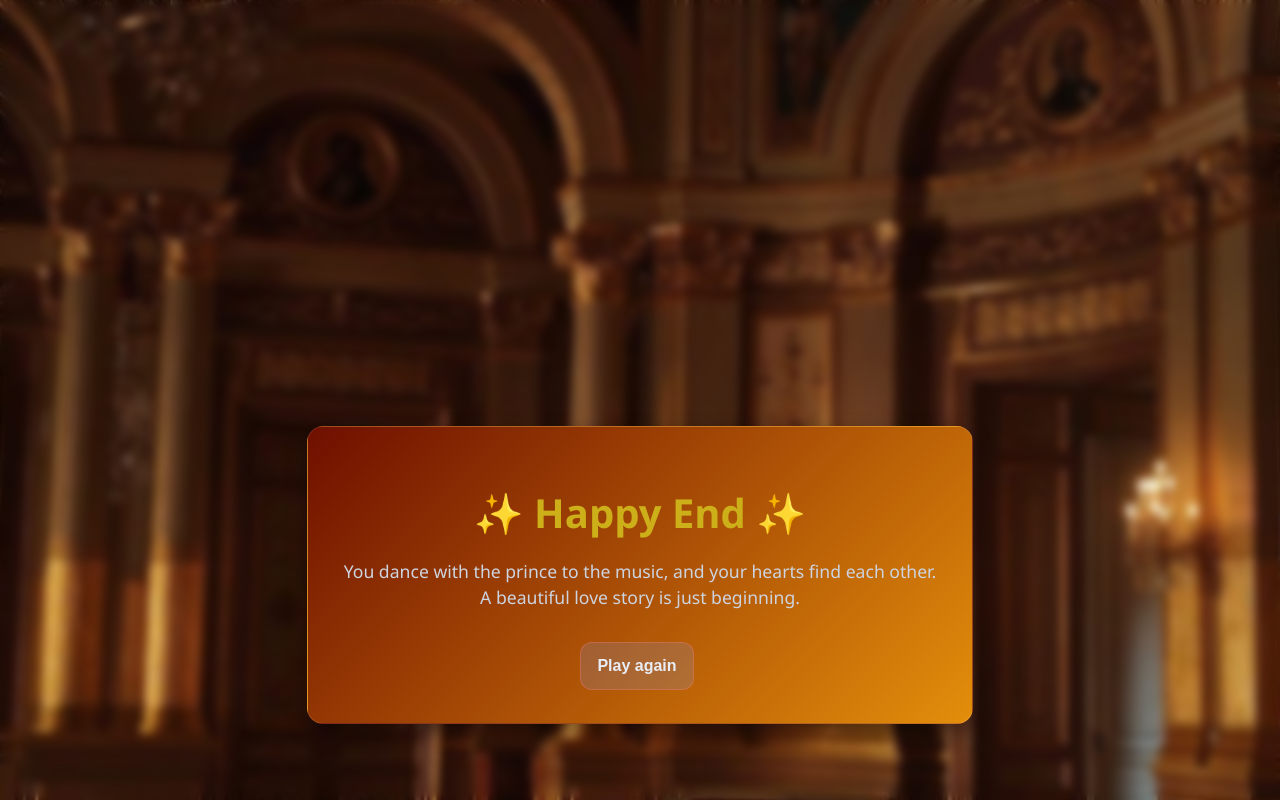
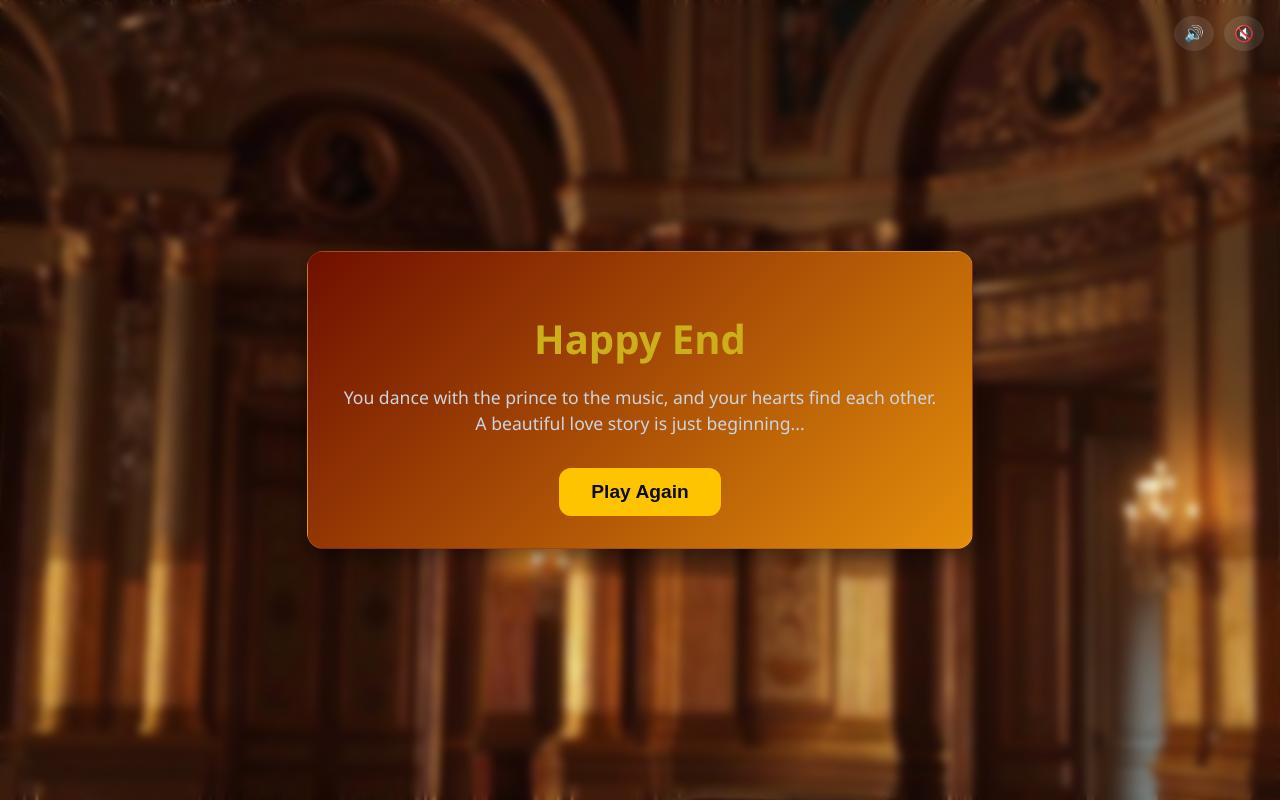
Before and after one commit to mavisges1/WEB, a plain HTML site: page HTML/WEB/8pagehappyend.html in a window 1280 px wide. Drawn offline with Linux system fonts and the light colour scheme.

Commit message:
8pagehappyend.html

```diff
--- a/HTML/WEB/8pagehappyend.html
+++ b/HTML/WEB/8pagehappyend.html
@@ -1,17 +1,27 @@
 <!DOCTYPE html>
-<html lang="eng">
+<html lang="en">
 <head>
-  <meta charset="UTF-8">
-  <title>Happy End</title>
-  <link rel="stylesheet" href="style.css">
+    <meta charset="UTF-8">
+    <meta name="viewport" content="width=device-width, initial-scale=1.0">
+    <title>Happy Ending</title>
+    <link rel="stylesheet" href="style.css">
 </head>
 <body>
-   <main id="main" class="container1">
-  <h1>✨ Happy End ✨</h1>
-  <p>You dance with the prince to the music, and your hearts find each other. A beautiful love story is just beginning.</p>
+    <div class="controls">
+        <button class="control-btn">🔊</button>
+        <button class="control-btn">🔇</button>
+    </div>
 
-  <div class="choices">
-    <a href="1page.html"><button class="play-again-wrap" data-choice="A" id="choiceA";>Play again</button></a>
-  </div>
+    <div class="container">
+        <h1>Happy End</h1>
+        <p>
+            You dance with the prince to the music, and your hearts find each other.
+            A beautiful love story is just beginning...
+        </p>
+
+        <a href="1page.html">
+            <button class="btn-start">Play Again</button>
+        </a>
+    </div>
 </body>
 </html>
```
